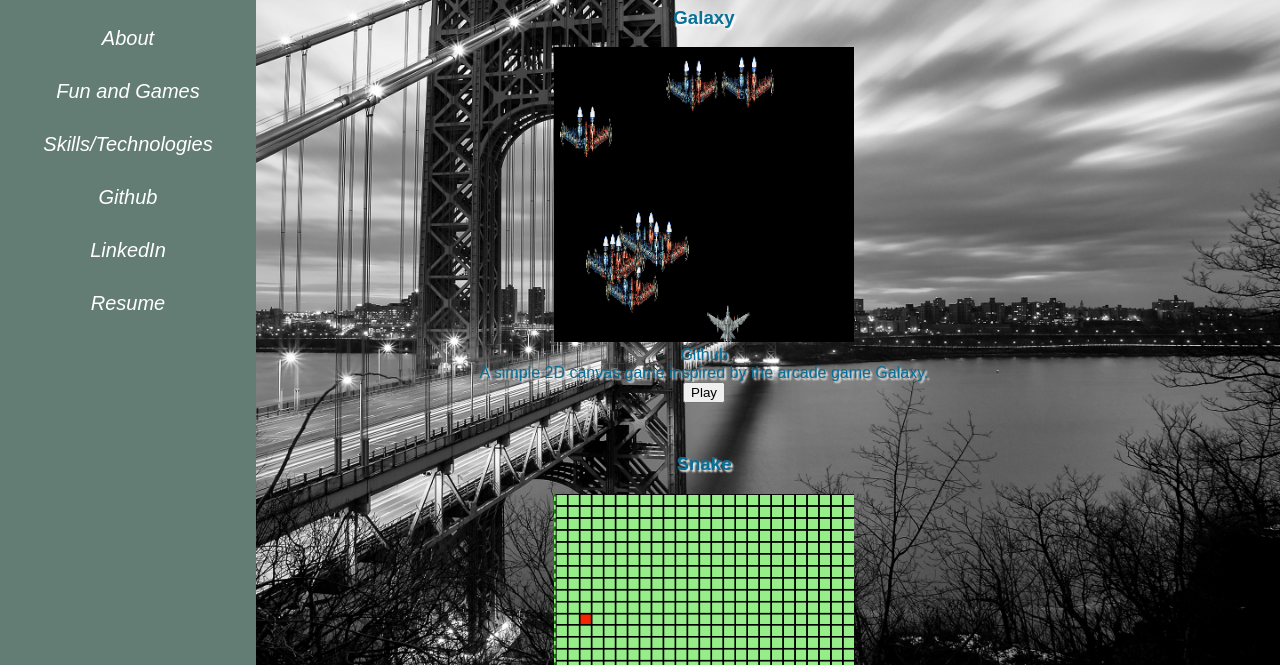
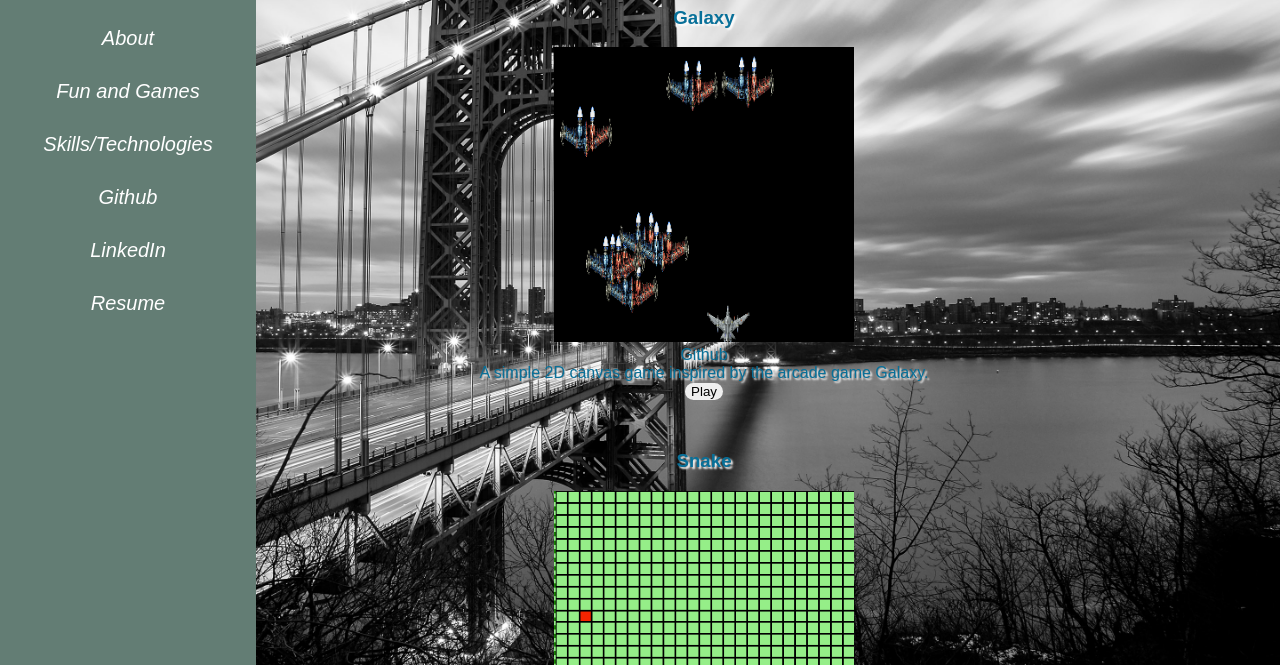
Before and after one commit to erzhu4/erzhu4.github.io, a plain HTML site: page index.html in a window 1280 px wide. Both pictures are taken after a click on the element "Fun and Games". Shown: the part 135-800 px from the top of the page. Drawn offline with Linux system fonts and the light colour scheme.

Commit message:
correct spelling

```diff
--- a/index.html
+++ b/index.html
@@ -62,7 +62,7 @@
                     <div class="project-info">
                         A simple 2D canvas game inspired by the arcade game Galaxy.
                     </div>
-                    <button class="galaxy-play play-butto my-buttonn">Play</button>
+                    <button class="galaxy-play play-butto my-button">Play</button>
                 </div>
                 <div class="project-div"> <!-- Project -->
                     <h3>Snake</h3>
```
